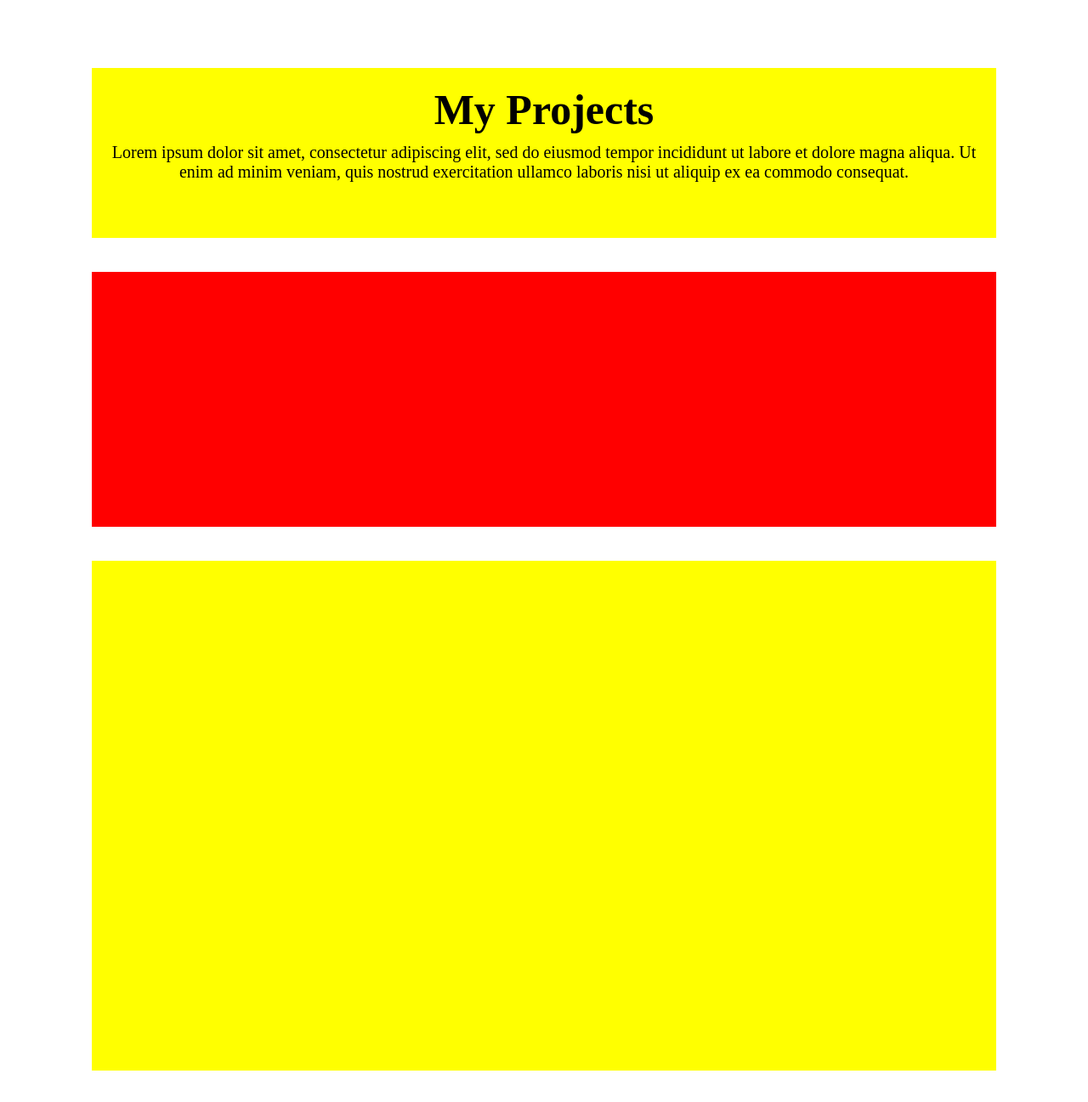
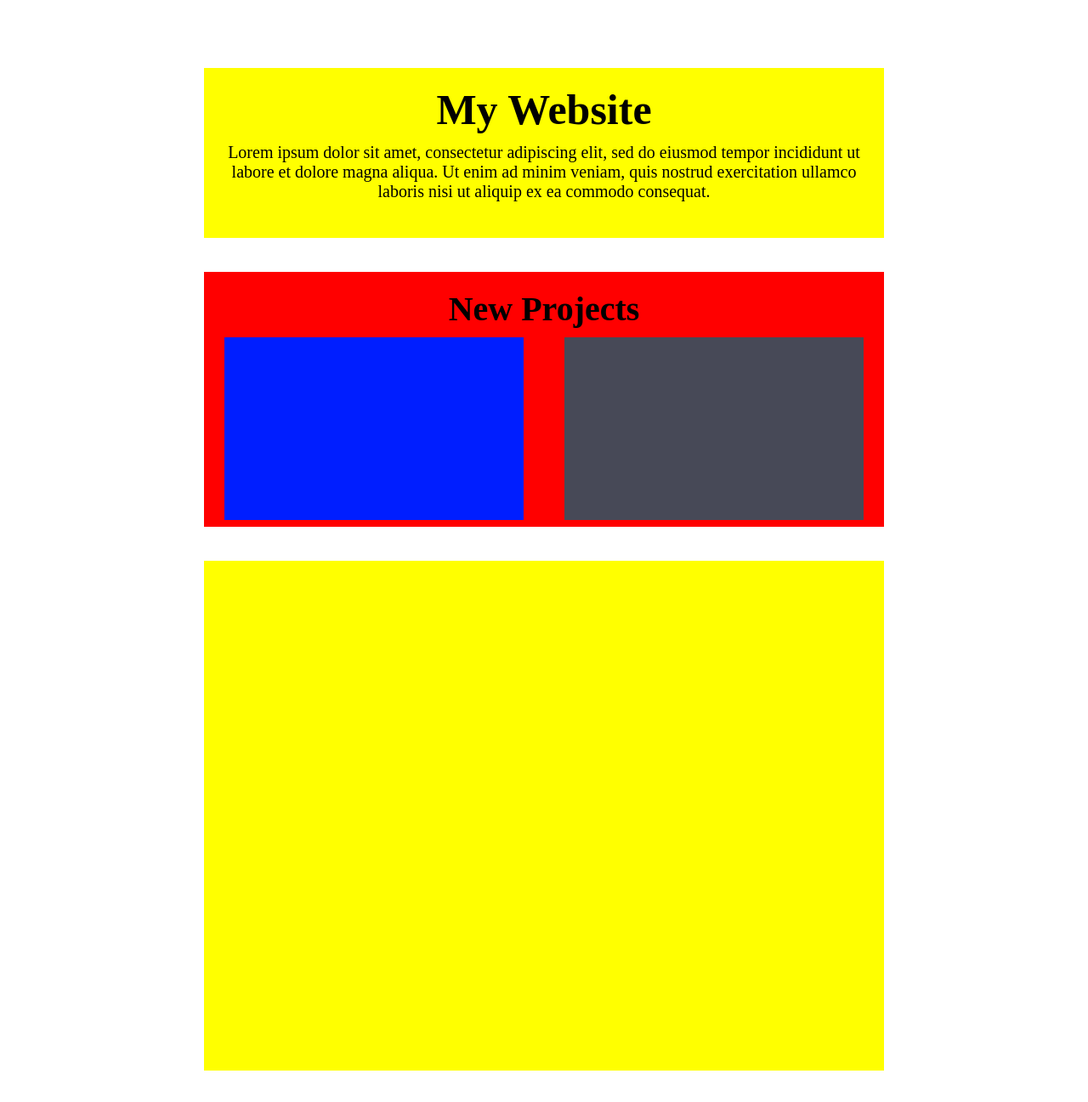
Before and after one commit to jikjikoplu/MyWebsite, a plain HTML site: page index.html in a window 1280 px wide. Shown: the top 1297 px of the page at 85% size. Drawn offline with Linux system fonts and the light colour scheme.

Commit message:
Update index.html

```diff
--- a/index.html
+++ b/index.html
@@ -8,11 +8,10 @@
 
 	<body>
 		<!--Title Section-->
-		<div style="background-color:#ffff00; height:200px; margin-top:80px;
-		margin-bottom:0px; margin-right:100px; margin-left:100px; background-size:cover;
-		text-align:center;">
+		<div style="background-color:#ffff00; height:200px; margin:0 auto; width:800px;
+		margin-bottom:40px; margin-top:80px; background-size:cover; text-align:center;">
 			<h1 style="font-size:50px; margin:0px; padding-top:20px; padding-bottom:0px;
-			padding-left:0px; padding-right:0px;"><strong>My Projects</strong></h1>
+			padding-left:0px; padding-right:0px;"><strong>My Website</strong></h1>
 
 			<p style="font-size:20px; margin:0px; padding-top:10px; padding-bottom:0px;
 			padding-left:20px; padding-right:20px;">Lorem ipsum dolor sit amet, consectetur
@@ -21,24 +20,33 @@
 			ex ea commodo consequat.</p>
 		</div>
 		<!--First Section - New Projects-->
-		<div style="background-color:#ff0000; height:300px; margin-top:40px;
-		margin-bottom:0px; margin-right:100px; margin-left:100px; text-align:center;">
+		<div style="background-color:#ff0000; height:300px; margin:0 auto; width:800px;
+		margin-bottom:40px; text-align:center;">
+			<h1 style="font-size:40px; margin:0px; padding-top:20px; padding-bottom:0px;
+			padding-left:0px; padding-right:0px;"><strong>New Projects</strong></h1>
+
+			<div style="background-color:#001eff; height:215px; width:44%; float:left; margin-top:10px;
+			margin-bottom:0px; margin-right:3%; margin-left:3%; text-align:center;">
+			</div>
+			<div style="background-color:#474957; height:215px; width:44%; float:right; margin-top:10px;
+			margin-bottom:0px; margin-right:3%; margin-left:3%; text-align:center;">
+			</div>
 		</div>
 		<!--Second Section - Projects-->
-		<div style="background-color:#ffff00; height:600px; margin-top:40px;
-		margin-bottom:0px; margin-right:100px; margin-left:100px; text-align:center;">
+		<div style="background-color:#ffff00; height:600px; margin:0 auto; width:800px;
+		margin-bottom:40px; text-align:center;">
 		</div>
-		<!--Fourth Section - Discord Bots-->
-		<div style="background-color:#88001b; height:300px; margin-top:40px;
-		margin-bottom:0px; margin-right:100px; margin-left:100px; text-align:center;">
+		<!--Third Section - Discord Bots-->
+		<div style="background-color:#88001b; height:300px; margin:0 auto; width:800px;
+		margin-bottom:40px; text-align:center;">
+		</div>
+		<!--Fourth Section - New Projects-->
+		<div style="background-color:#cb20cd; height:200px; margin:0 auto; width:800px;
+		margin-bottom:40px; text-align:center;">
 		</div>
 		<!--Fifth Section - New Projects-->
-		<div style="background-color:#cb20cd; height:200px; margin-top:40px;
-		margin-bottom:0px; margin-right:100px; margin-left:100px; text-align:center;">
-		</div>
-		<!--Sixth Section - New Projects-->
-		<div style="background-color:#0ed145; height:200px; margin-top:40px;
-		margin-bottom:0px; margin-right:100px; margin-left:100px; text-align:center;">
+		<div style="background-color:#0ed145; height:200px; margin:0 auto; width:800px;
+		margin-bottom:40px; text-align:center;">
 		</div>
 	</body>
 </html>
```
